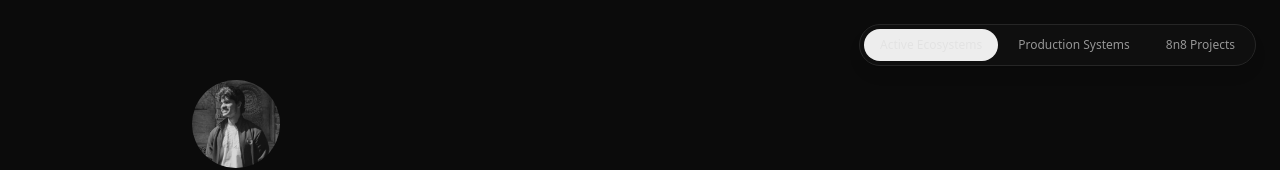
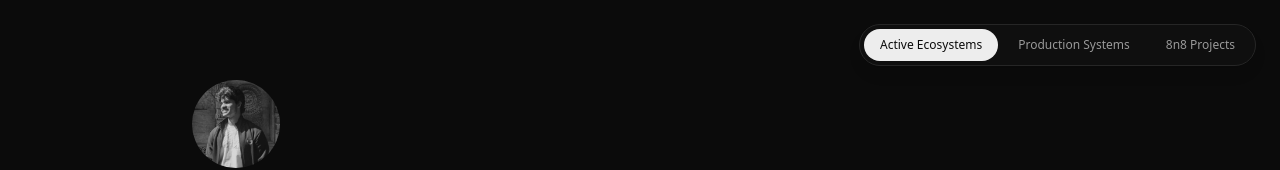
Before and after one commit to spunkykiller/mohitsilla, a Next.js app: page / in a window 1280 px wide. Shown: the top 170 px of the page. Built offline with nearby package versions, Linux system fonts and the light colour scheme.

Commit message:
Fix NavBar text visibility by removing mix-blend-exclusion

```diff
--- a/app/components/NavBar.tsx
+++ b/app/components/NavBar.tsx
@@ -69,7 +69,7 @@ export default function NavBar() {
                             transition={{ type: "spring", stiffness: 300, damping: 30 }}
                         />
                     )}
-                    <span className="relative z-10 mix-blend-exclusion">{item.name}</span>
+                    <span className="relative z-10">{item.name}</span>
                 </Link>
             ))}
         </motion.nav>
```
